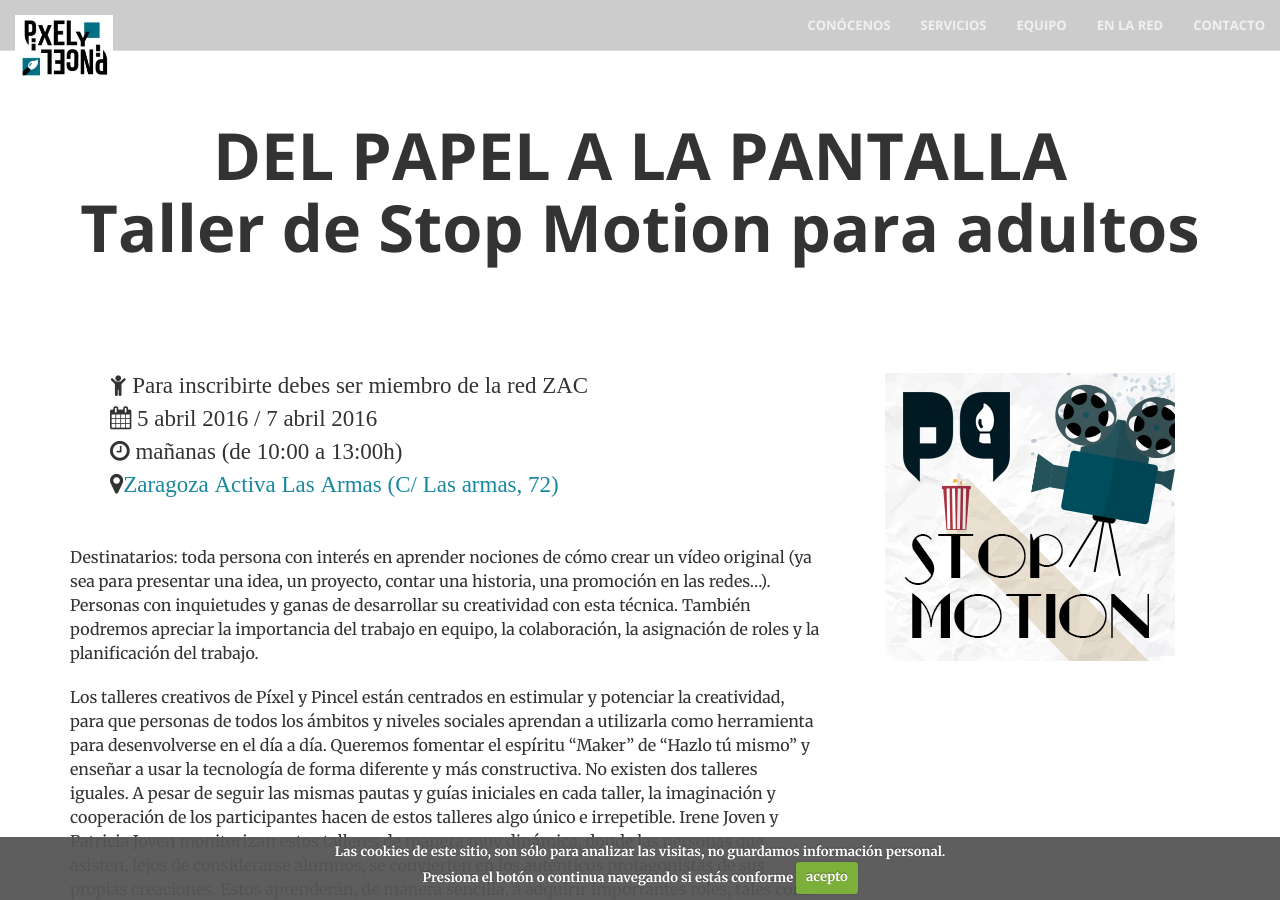
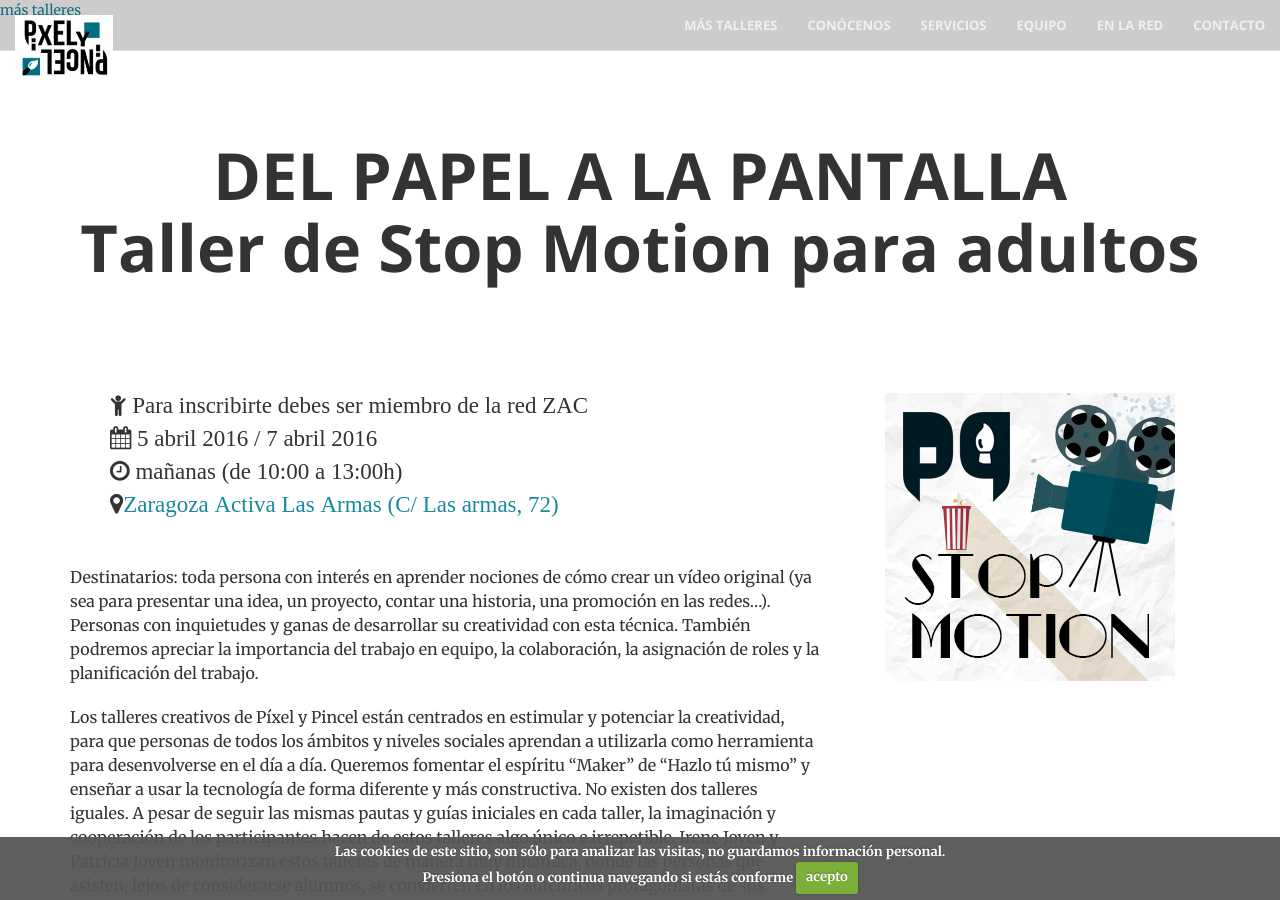
Before and after one commit to patrijoven/pixelypincel.github.io, a Jekyll site: the page built from _talleres/2016-04-05-stop-motion-para-adultos-en-las-armas.markdown, in a window 1280 px wide and 900 px high. Built offline with Jekyll 4.4.1, drawn with Linux system fonts in a browser that asks for light colours.

Commit message:
Muestra el link de mas talleres si se navega por talleres

```diff
--- a/_includes/nav.html
+++ b/_includes/nav.html
@@ -18,6 +18,11 @@
     <!-- Collect the nav links, forms, and other content for toggling -->
     <div class="collapse navbar-collapse" id="bs-example-navbar-collapse-1">
       <ul class="nav navbar-nav navbar-right">
+        {% if (page.url contains "/talleres" ) %}
+        <li>
+          <a class="page-scroll" href="/talleres/">más talleres</a>
+        </li>
+        {% endif %}
         <li>
           <a class="page-scroll" href="/#about">Conócenos</a>
         </li>
@@ -33,7 +38,9 @@
         <li>
           <a class="page-scroll" href="/#contact">Contacto</a>
         </li>
+
       </ul>
+
     </div>
     <!-- /.navbar-collapse -->
   </div>
--- a/_layouts/taller.html
+++ b/_layouts/taller.html
@@ -5,6 +5,8 @@
 
 <body id="page-top">
 {% include nav.html %}
+
+<a href="/talleres/">más talleres</a>
 <section id="taller-header">
   <h1 class="text-center"><strong>{{ page.title }}</strong></h1>
 </section>
```
